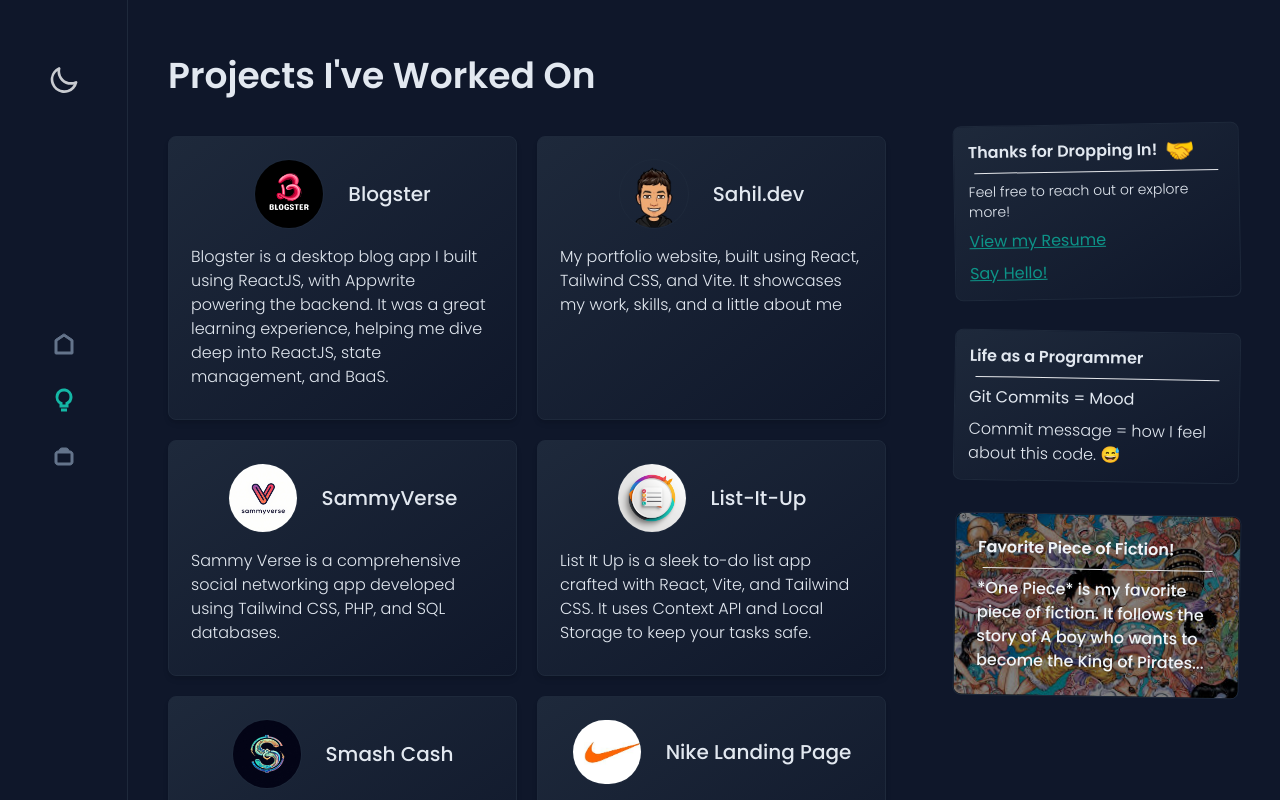
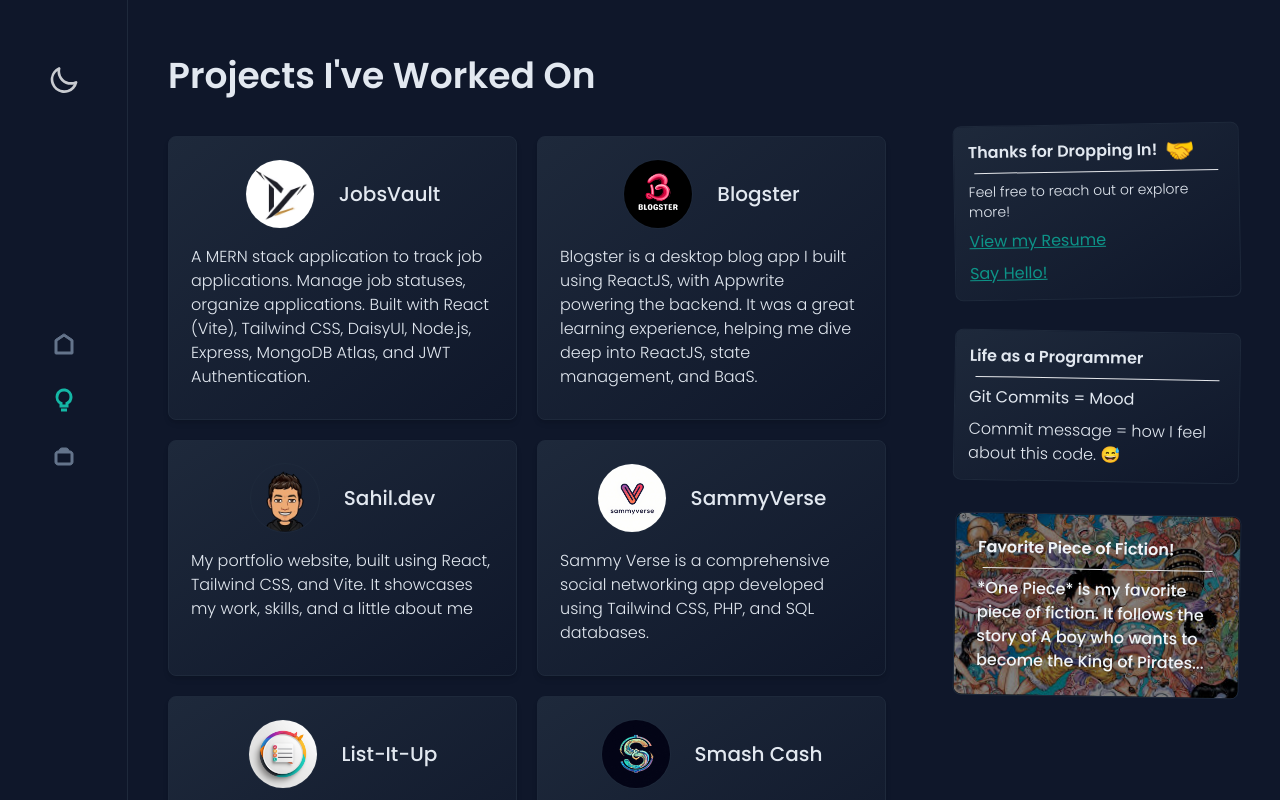
Before and after one commit to sxhilow/sahil.dev, a React (Vite) app: page /projects in a window 1280 px wide. Shown: the top 800 px of the page. Built offline with nearby package versions, Linux system fonts and the light colour scheme.

Commit message:
new project added

```diff
--- a/src/assets/project-images/index.js
+++ b/src/assets/project-images/index.js
@@ -7,6 +7,7 @@
 import listitup from './listitup.png'
 import passwordy from './passwordy.png'
 import blogster from './blogster.png'
+import jobsvault from './jobsvault.png'
 
 export{
   sammyverse,
@@ -17,5 +18,6 @@
   sahil,
   listitup,
   passwordy,
-  blogster
+  blogster,
+  jobsvault
 }
--- a/src/components/SkillsCard.jsx
+++ b/src/components/SkillsCard.jsx
@@ -10,11 +10,13 @@
                 <li className='p-1'> <span className='text-teal-600'> — </span>Python</li>
                 <li className='p-1'> <span className='text-teal-600'> — </span>C++</li>
                 <li className='p-1'> <span className='text-teal-600'> — </span>Javascript</li>
+                <li className='p-1'> <span className='text-teal-600'> — </span>Node.js</li>
+                <li className='p-1'> <span className='text-teal-600'> — </span>Express.js</li>
                 <li className='p-1'> <span className='text-teal-600'> — </span>React</li>
                 <li className='p-1'> <span className='text-teal-600'> — </span>Tailwindcss</li>
+                <li className='p-1'> <span className='text-teal-600'> — </span>MongoDB</li>
                 <li className='p-1'> <span className='text-teal-600'> — </span>SQL</li>
                 <li className='p-1'> <span className='text-teal-600'> — </span>UI/UX</li>
-                <li className='p-1'> <span className='text-teal-600'> — </span>Product Designer</li>
             </ul>
         </div>
     </div>
--- a/src/constants/index.js
+++ b/src/constants/index.js
@@ -1,6 +1,12 @@
-import { sammyverse, nikelp, sahil, xomania, smashcash, listitup, passwordy, blogster, amazonClone } from "../assets/project-images"
+import { sammyverse, nikelp, sahil, xomania, smashcash, listitup, passwordy, blogster, amazonClone, jobsvault } from "../assets/project-images"
 
 export const projects = [
+  {
+    imgURL: jobsvault,
+    title: "JobsVault",
+    description: "A MERN stack application to track job applications. Manage job statuses, organize applications. Built with React (Vite), Tailwind CSS, DaisyUI, Node.js, Express, MongoDB Atlas, and JWT Authentication.",
+    link: "https://github.com/sxhilx/jobsvault"
+  },
   {
     imgURL: blogster,
     title: "Blogster",
```
Also changed, not shown: src/assets/project-images/jobsvault.png (added).
